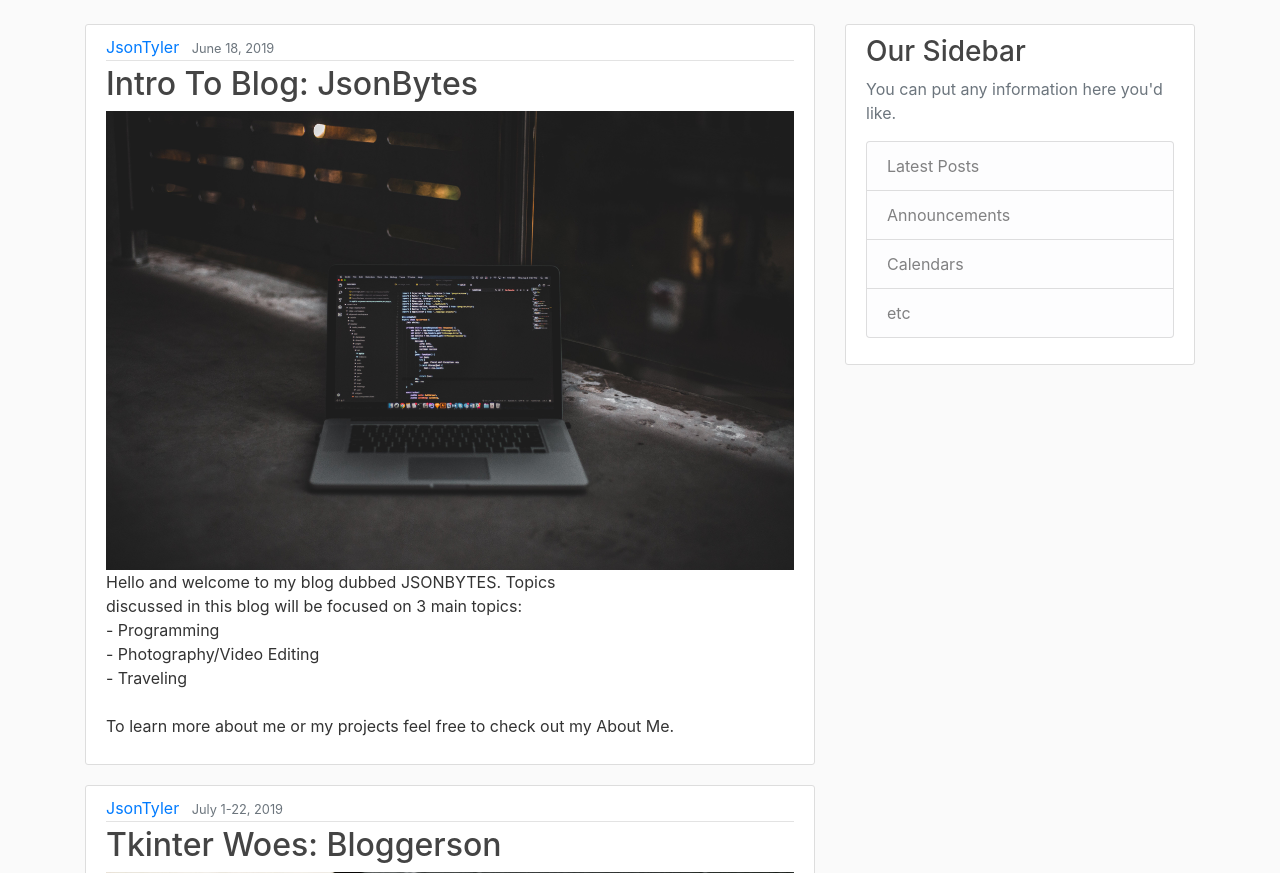
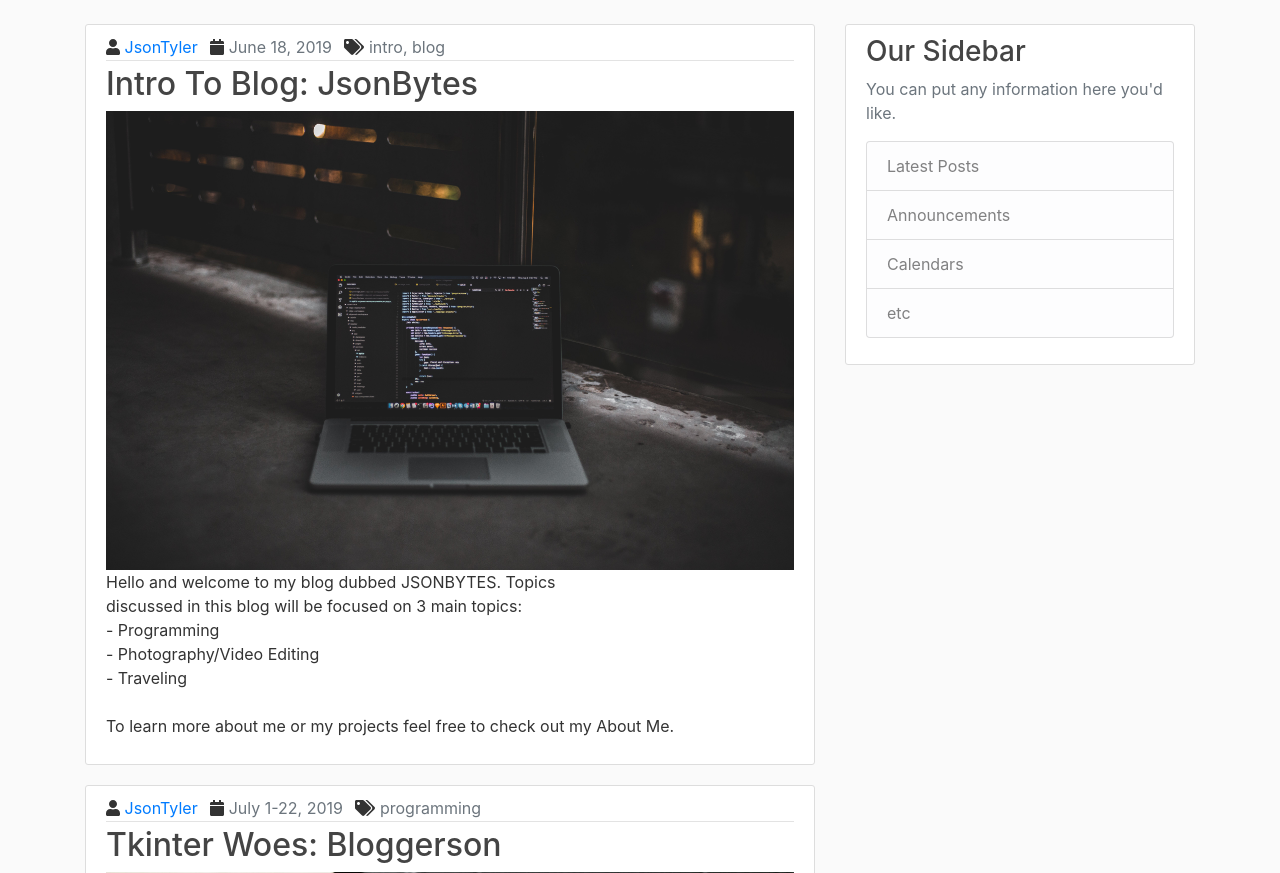
Before and after one commit to JsonTyler/Staticerson, a Flask app: page / in a window 1280 px wide. Shown: the part 56-929 px from the top of the page. Run offline with Flask 2, Linux system fonts and the light colour scheme; some libraries are stand-ins or nearby versions.

Commit message:
Adds fontawesome for icons. Adds styling for post metadata. Adds tags for each post.

```diff
--- a/flaskblog.py
+++ b/flaskblog.py
@@ -19,7 +19,8 @@ posts = [
 
         To learn more about me or my projects feel free to check out my About Me.
         ''',
-        'date_posted': 'June 18, 2019'
+        'date_posted': 'June 18, 2019',
+        'tags': 'intro, blog'
     },
     {
         'author': 'JsonTyler',
@@ -61,7 +62,8 @@ posts = [
         If you are interested in viewing the code you can check it out on my github page which is linked in the About section.
 
         Thank you for reading.''',
-        'date_posted': 'July 1-22, 2019'
+        'date_posted': 'July 1-22, 2019',
+        'tags': 'programming'
     }
 ]
 
--- a/templates/blog.html
+++ b/templates/blog.html
@@ -4,8 +4,22 @@
         <article class="media content-section">
           <div class="media-body">
             <div class="article-metadata">
+
+              <span class="icon ">
+                <i class="fas fa-user"></i>
+              </span>
               <a class="mr-2" href="#">{{ post.author }}</a>
-              <small class="text-muted">{{ post.date_posted }}</small>
+
+              <span class="icon ">
+                <i class="fas fa-calendar"></i>
+              </span>
+              <a class="mr-2 text-muted">{{ post.date_posted }}</a>
+
+              <span class="icon ">
+                <i class="fas fa-tags"></i>
+              </span>
+              <a class="mr-2 text-muted">{{ post.tags }}</a>
+
             </div>
             <h2><a class="article-title" href="#">{{ post.title }}</a></h2>
             <img src="{{ post.image }}" width="100%" height=auto>
--- a/templates/layout.html
+++ b/templates/layout.html
@@ -7,9 +7,8 @@
 
     <!-- Bootstrap CSS -->
     <link rel="stylesheet" href="https://maxcdn.bootstrapcdn.com/bootstrap/4.0.0/css/bootstrap.min.css" integrity="sha384-Gn5384xqQ1aoWXA+058RXPxPg6fy4IWvTNh0E263XmFcJlSAwiGgFAW/dAiS6JXm" crossorigin="anonymous">
-
     <link rel="stylesheet" type="text/css" href="{{ url_for('static', filename='main.css') }}">
-
+    <script defer src="https://use.fontawesome.com/releases/v5.0.0/js/all.js"></script>
     {% if title %}
         <title>Flask Blog - {{ title }}</title>
     {% else %}
```
